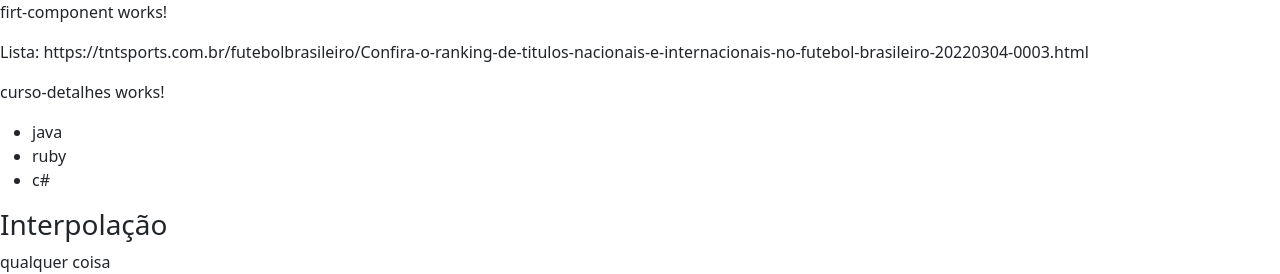
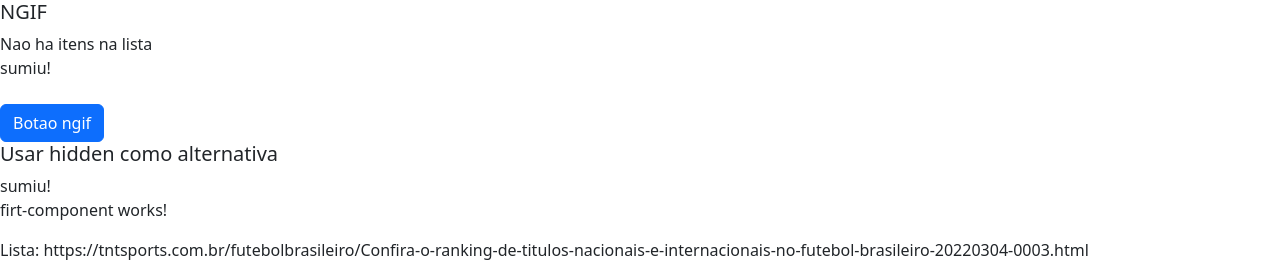
Before and after one commit to Joaocastro20/Angular, an Angular app: page / in a window 1280 px wide. Shown: the top 274 px of the page. Built offline with nearby package versions, Linux system fonts and the light colour scheme.

Commit message:
adicionar diretiva ngif

```diff
--- a/src/app/app.component.html
+++ b/src/app/app.component.html
@@ -1,3 +1,4 @@
+<app-diretiva-ngif></app-diretiva-ngif>
 <app-firt-component></app-firt-component>
 <app-cursos></app-cursos>
 <app-data-binding></app-data-binding>
--- a/src/app/app.module.ts
+++ b/src/app/app.module.ts
@@ -13,6 +13,7 @@ import { FormsModule } from '@angular/forms';
 import { InputPropertyComponent } from './input-property/input-property.component';
 import { OutputPropertyComponent } from './output-property/output-property.component';
 import { CicloComponent } from './ciclo/ciclo.component';
+import { DiretivaNgifComponent } from './diretiva-ngif/diretiva-ngif.component';
 
 
 @NgModule({
@@ -22,7 +23,8 @@ import { CicloComponent } from './ciclo/ciclo.component';
     DataBindingComponent,
     InputPropertyComponent,
     OutputPropertyComponent,
-    CicloComponent
+    CicloComponent,
+    DiretivaNgifComponent
   ],
   imports: [
     BrowserModule,
--- /dev/null
+++ b/src/app/diretiva-ngif/diretiva-ngif.component.html
@@ -0,0 +1,28 @@
+<h5>NGIF</h5>
+<div *ngIf="cursos.length > 0">
+    Lista
+</div>
+<div *ngIf="cursos.length == 0">
+    Nao ha itens na lista
+</div>
+<div *ngIf="mostrarC">
+    apareceu!
+</div>
+<div *ngIf="!mostrarC">
+    sumiu!
+</div>
+<br>
+
+<button (click)="mudarValorMostrar()"
+class="btn btn-primary">
+Botao ngif
+</button>
+<br>
+
+<h5>Usar hidden como alternativa</h5>
+<div [hidden]="!mostrarC">
+    apareceu!
+</div>
+<div [hidden]="mostrarC">
+    sumiu!
+</div>
--- /dev/null
+++ b/src/app/diretiva-ngif/diretiva-ngif.component.ts
@@ -0,0 +1,23 @@
+import { Component, OnInit } from '@angular/core';
+import { tick } from '@angular/core/testing';
+
+@Component({
+  selector: 'app-diretiva-ngif',
+  templateUrl: './diretiva-ngif.component.html',
+  styleUrls: ['./diretiva-ngif.component.css']
+})
+export class DiretivaNgifComponent implements OnInit {
+
+  cursos: string[] = [];
+
+  mostrarC: boolean = false;
+
+  constructor() { }
+
+  ngOnInit(): void {
+  }
+
+  mudarValorMostrar(){
+    this.mostrarC = !this.mostrarC;
+  }
+}
```
Also changed, not shown: src/app/diretiva-ngif/diretiva-ngif.component.css (added), 1 other file (tests, documents, lock files or other folders).
